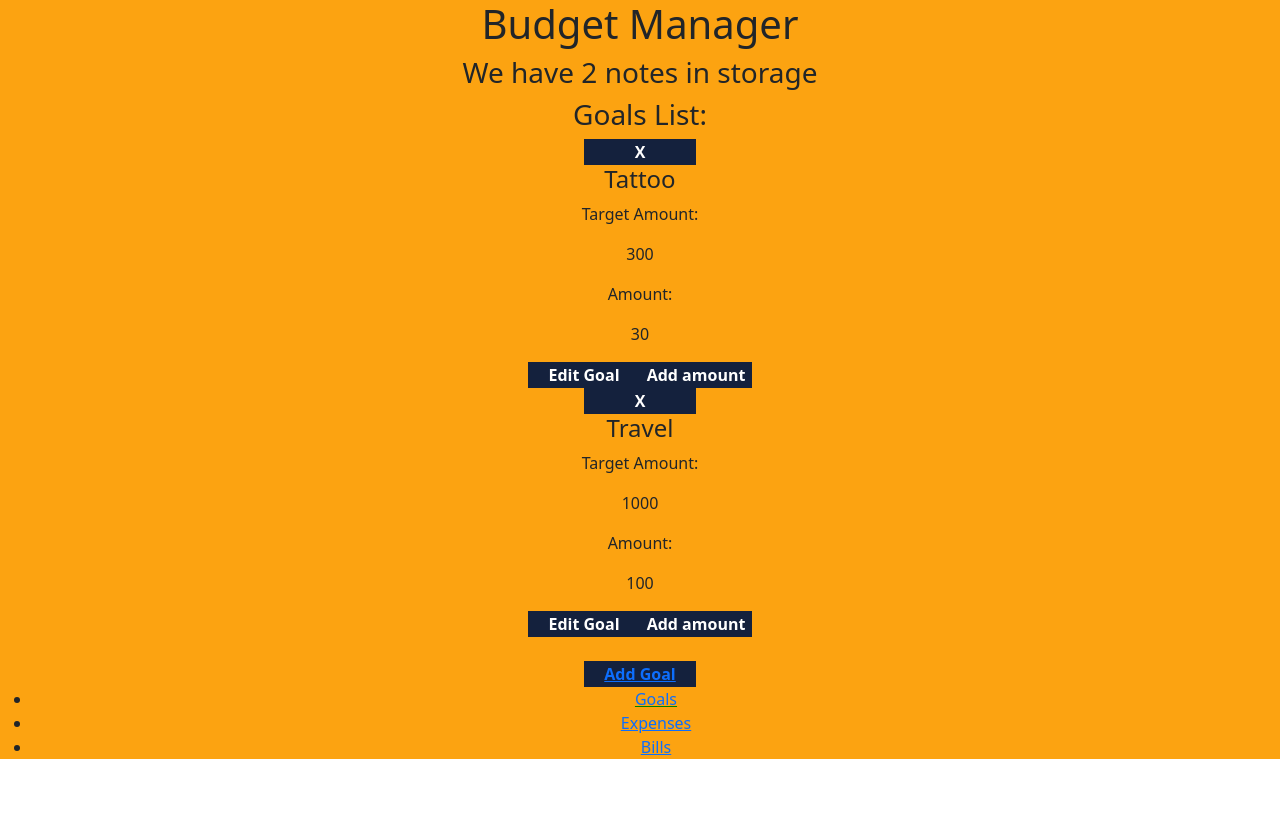
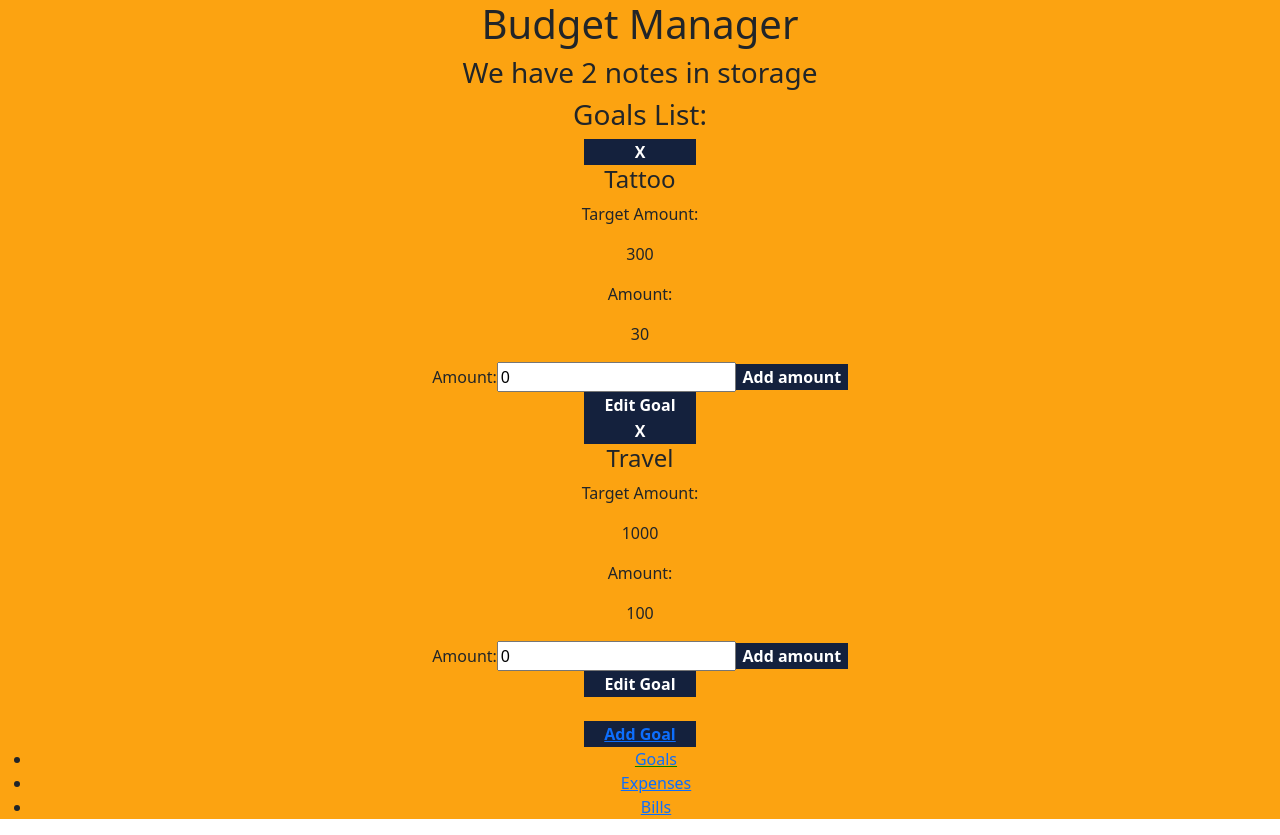
Before and after one commit to montse-velazquez/Budget, a React (Create React App) app: page /goals in a window 1280 px wide. Before the commit the page ends 800 px from the top, so only its background shows below. Built offline with nearby package versions, Linux system fonts and the light colour scheme.

Commit message:
Create add amount function, is working now

```diff
--- a/src/goal_Interface/GoalDisplay.jsx
+++ b/src/goal_Interface/GoalDisplay.jsx
@@ -27,6 +27,23 @@ export default function GoalDisplay(props) {
         }
     }
 
+    const [localInitialAmount, setLocalInitialAmount] = useState(0);
+
+    const addAmountToGoal = () => {
+        let targetGoal = {
+            id: id,
+            initialAmount: localGoal.initialAmount += parseInt(localInitialAmount) //10
+        }
+
+        if(id) {
+            globalGoalsDispatch({type:"addAmountToGoal", addAmount: targetGoal})
+        } else {
+            return (
+                <p>Nothing to add</p>
+            )
+        }
+    }
+
     return(
         <div>
             <button onClick={deleteGoalFromGoals}>X</button>
@@ -35,6 +52,14 @@ export default function GoalDisplay(props) {
             <p>{localGoal.targetAmount}</p>
             <p>Amount: </p>
             <p>{localGoal.initialAmount}</p>
+            <form onSubmit={addAmountToGoal}>
+                <label>
+                    Amount:
+                    <input type="text" value={Number(localInitialAmount)} onChange={(event => setLocalInitialAmount(event.target.value))} />
+                </label>
+                <button type="submit">Add amount</button>
+            </form>
+            {/* <button onClick={addAmountToGoal}>Add Amount</button> */}
         </div>
     )
 }
--- a/src/goal_Interface/GoalParent.jsx
+++ b/src/goal_Interface/GoalParent.jsx
@@ -13,7 +13,6 @@ export default function GoalParent(props) {
         <div>
             {editMode ?  <GoalForm id={props.id} /> : <GoalDisplay id={props.id} />}
             <button onClick={toggleEditMode}>Edit Goal</button>
-            <button>Add amount</button>
         </div>
     )
 }
--- a/src/goal_Interface/GoalsContext.jsx
+++ b/src/goal_Interface/GoalsContext.jsx
@@ -62,6 +62,15 @@ const goalsReducer = (previousState, action) => {
             stateEditable.splice(indexToRemove, 1);
             return stateEditable;
         }
+
+        case 'addAmountToGoal': {
+            let indexToAdd = stateEditable.findIndex(globalSpecificGoal => {
+                return globalSpecificGoal.id === action.addAmount.id;
+            })
+            stateEditable[indexToAdd].initialAmount = action.addAmount.initialAmount;
+            return stateEditable;
+        }
+
         default: {
             return previousState;
         }
@@ -83,10 +92,11 @@ export default function GoalsProvider(props){
 
     const [persistentData, setPersistentData] = useLocalStorage('goals', initialGoalsData);
 
-    // useEffect(() => {
-    //     goalsDispatch({type:"setup", addData: persistentData});
-    //     // eslint-disable-next-line react-hooks/exhaustive-deps
-    // },[]);
+    // ---> if we dont have data, runs twice making our data to appear twice.
+    useEffect(() => {
+        goalsDispatch({type:"setup", addData: persistentData});
+        // eslint-disable-next-line react-hooks/exhaustive-deps
+    },[]);
 
     useEffect(() => {
         console.log("Local Storage: " + persistentData);
```
